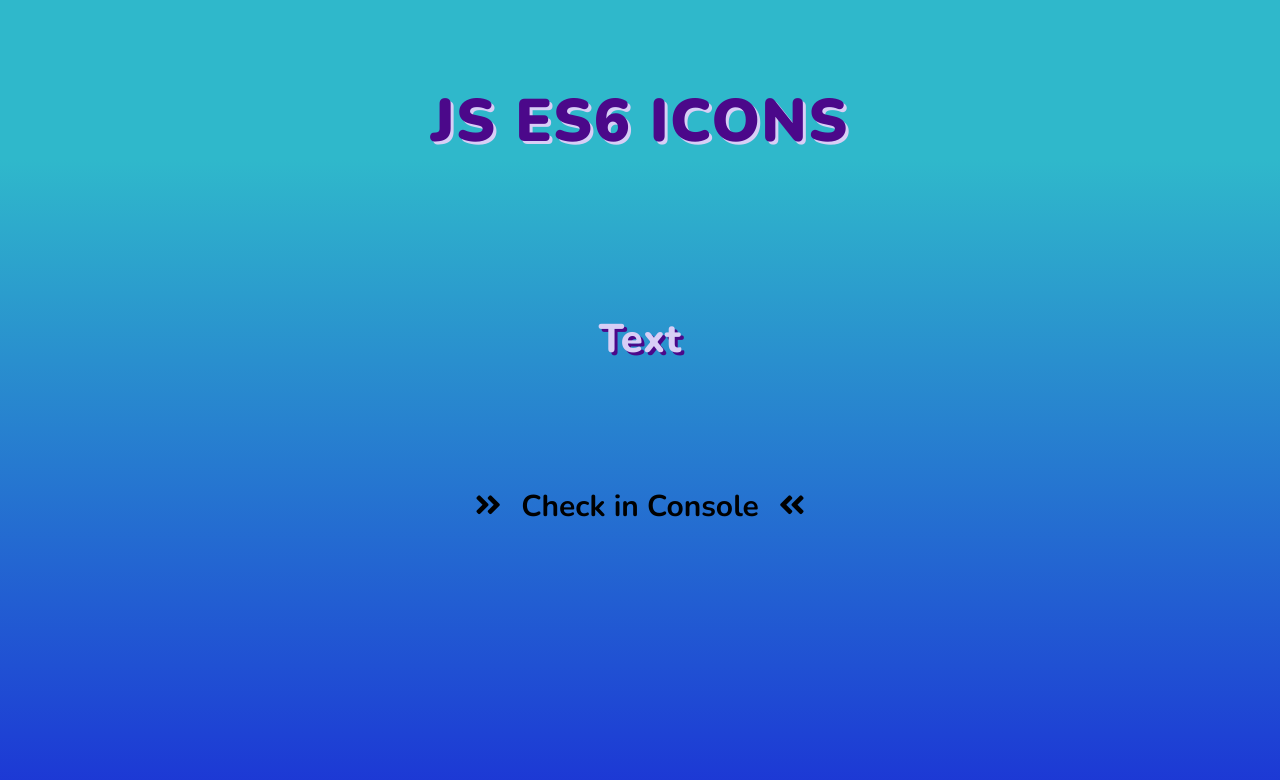
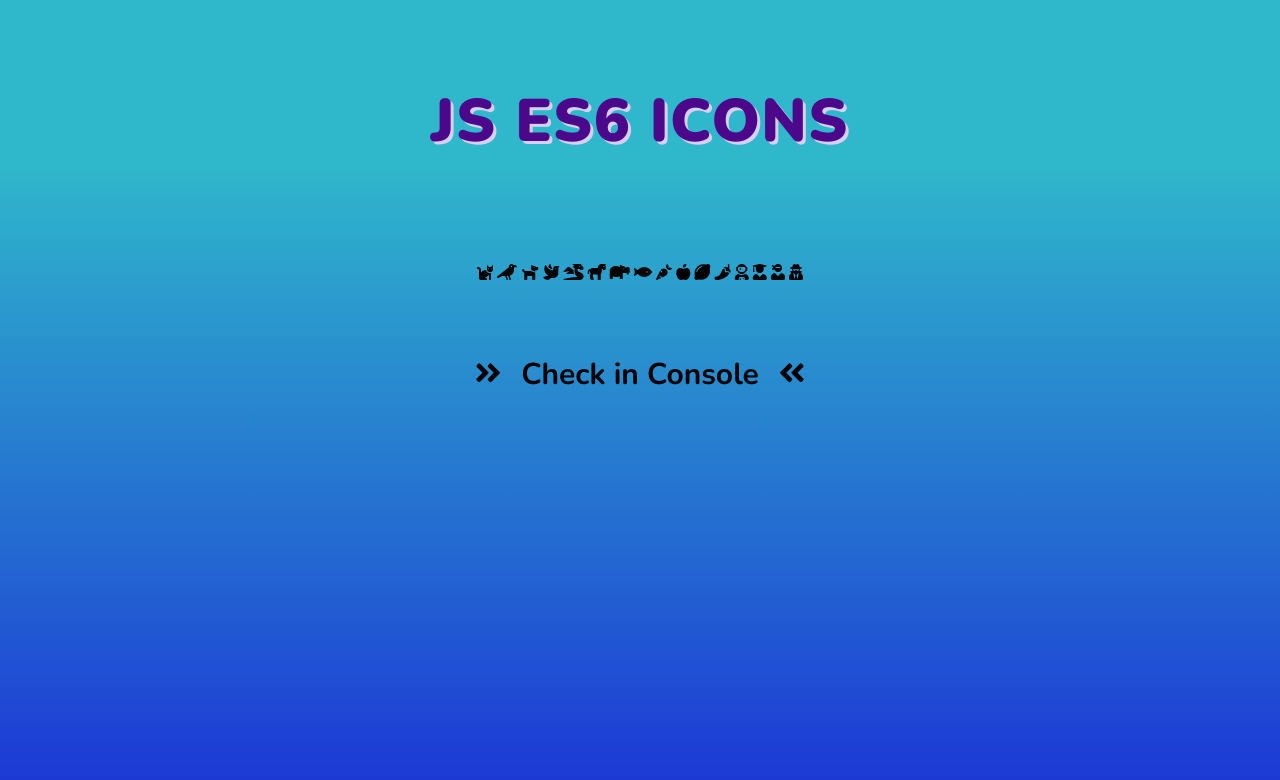
Before and after one commit to PatriziaCrimi/js-es6-icons, a plain HTML site: page index.html in a window 1280 px wide. Drawn offline with nearby package versions, Linux system fonts and the light colour scheme.

Commit message:
Added forEach loop & printing output with template literal

```diff
--- a/action.js
+++ b/action.js
@@ -2,7 +2,9 @@
 Milestone 1
 Definire un array di oggetti; ogni oggetto rappresenta un'icona,
 che è caratterizzata da un nome, prefisso, tipo e famiglia.
-Utilizzando la funzione forEach e il template literal, visualizzare in pagina tutte le icone con il proprio nome.
+Utilizzando la funzione forEach e il template literal,
+visualizzare in pagina tutte le icone
+con il proprio nome.
 */
 
 $(document).ready(function() {
@@ -106,4 +108,14 @@ $(document).ready(function() {
     },
   ];
   console.log('The array of icons is:' , icons_list);
+
+  // -------------------- Printing on screen the icons & names --------------------
+
+  // Scanning the array of icons
+  icons_list.forEach((icon) => {
+    $('#icons-container').append(`
+      <div class="${icon.family} ${icon.prefix}${icon.name}"></div>
+    `);
+  });
+
 });
--- a/index.html
+++ b/index.html
@@ -17,7 +17,7 @@
           <h1>JS ES6 Icons</h1>
         </div>
         <div class="row">
-          <h2>Text</h2>
+          <div id="icons-container"></div>
         </div>
         <div class="row">
           <p>Check in Console</p>
--- a/style.css
+++ b/style.css
@@ -17,14 +17,6 @@ h1 {
   font-size: 40px;
   color: #4B088A;
   text-shadow: 3px 3px #D8CEF6;
-}
-
-h2 {
-  font-weight: 800;
-  padding: 50px 0;
-  font-size: 35px;
-  color: #D8CEF6;
-  text-shadow: 3px 3px #4B088A;
 }
 
 p {
@@ -98,10 +90,6 @@ p:hover::after {
   h1 {
     font-size: 60px;
   }
-
-  h2 {
-    font-size: 40px;
-  }
 }
 
 /* Breakpoint Large 992px lg */
```
